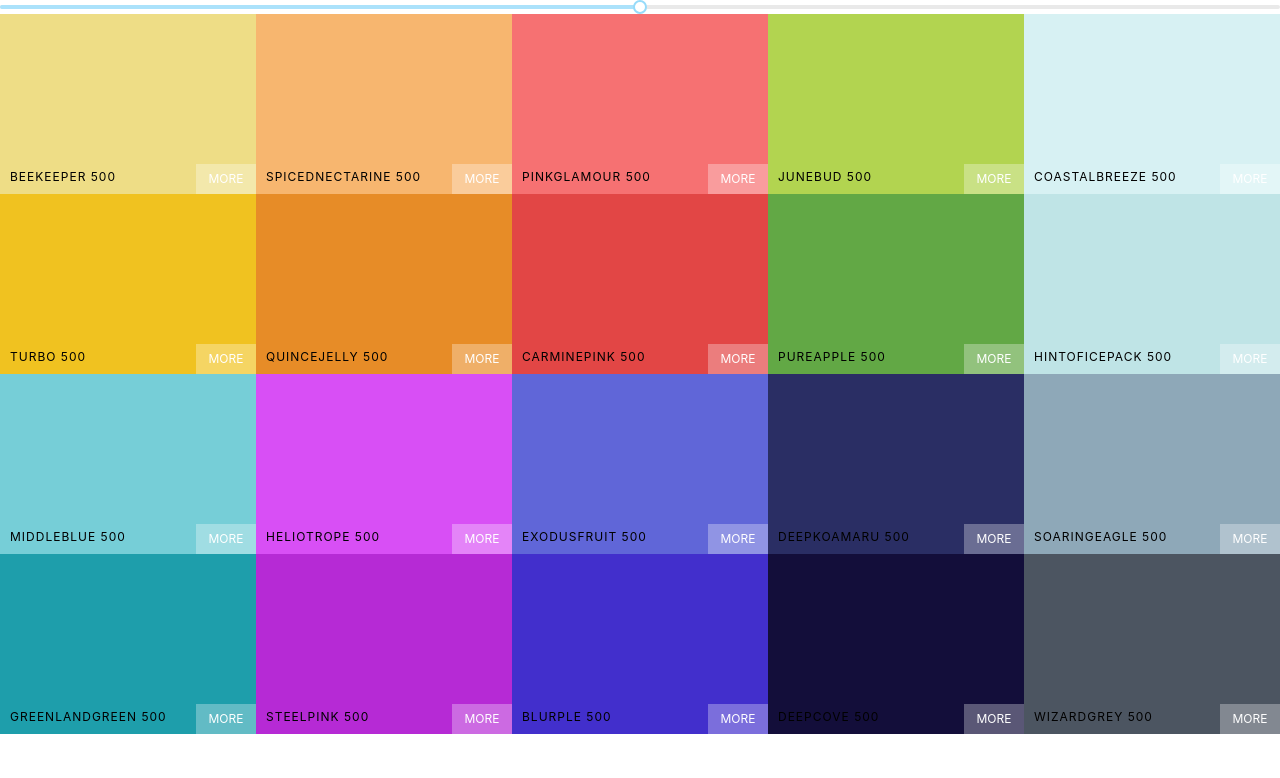
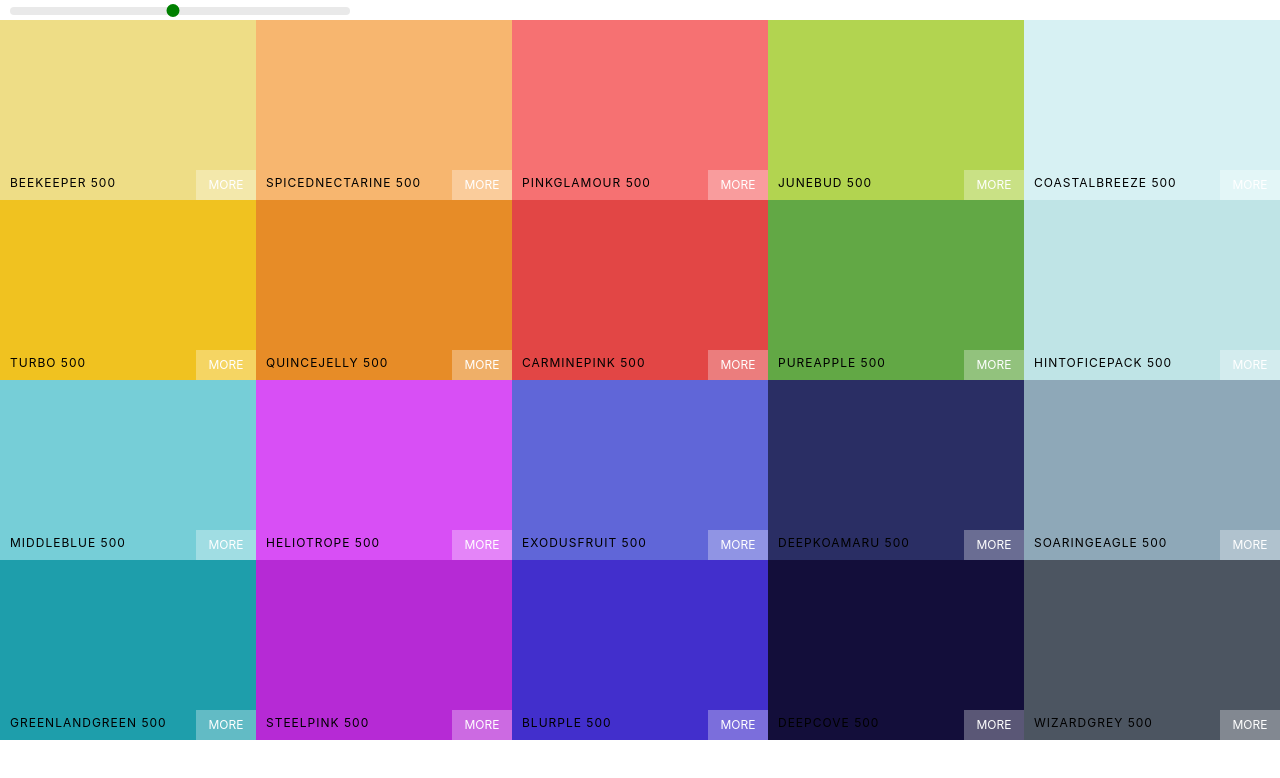
Before and after one commit to JorgeAcostaDLP/palettemaker, a React (Create React App) app: page / in a window 1280 px wide. Shown: the top 778 px of the page. Built offline with nearby package versions, Linux system fonts and the light colour scheme.

Commit message:
Fought some specificity battles with rc slider

```diff
--- a/src/Palette.css
+++ b/src/Palette.css
@@ -4,3 +4,31 @@
 .Palette-colors {
   height: 90%;
 }
+
+.slider {
+  width: 340px;
+  margin: 0 10px;
+  display: inline-block;
+}
+
+.slider .rc-slider-track {
+  background-color: transparent;
+}
+
+.slider .rc-slider-rail {
+  height: 8px;
+}
+
+.slider .rc-slider-handle,
+.slider .rc-slider-handle:active,
+.slider .rc-slider-handle:focus,
+.slider .rc-slider-handle:hover {
+  background-color: green;
+  outline: none;
+  border: 2px solid green;
+  box-shadow: none;
+  width: 13px;
+  height: 13px;
+  margin-top: -3px;
+  margin-left: -7px;
+}
--- a/src/Palette.js
+++ b/src/Palette.js
@@ -1,8 +1,8 @@
 import React, { Component } from 'react';
+import 'rc-slider/assets/index.css';
 import './Palette.css';
 import ColorBox from './ColorBox';
 import Slider, { Range } from 'rc-slider';
-import 'rc-slider/assets/index.css';
 
 class Palette extends Component {
   constructor(props) {
@@ -14,21 +14,23 @@
     this.setState({ level });
   }
   render() {
-    const colorBoxes = this.props.palette.colors[
-      this.state.level
-    ].map((color) => (
+    const { colors } = this.props.palette;
+    const { level } = this.state;
+    const colorBoxes = colors[level].map((color) => (
       <ColorBox background={color.hex} name={color.name}></ColorBox>
     ));
     return (
       <div className='Palette'>
         {/*Navbar goes here */}
-        <Slider
-          defaultValue={this.state.level}
-          min={100}
-          max={900}
-          onAfterChange={this.changeLevel}
-          step={100}
-        />
+        <div className='slider'>
+          <Slider
+            step={100}
+            defaultValue={level}
+            min={100}
+            max={900}
+            onAfterChange={this.changeLevel}
+          />
+        </div>
         <div className='Palette-colors'>{colorBoxes}</div>
         {/*footer*/}
       </div>
```
